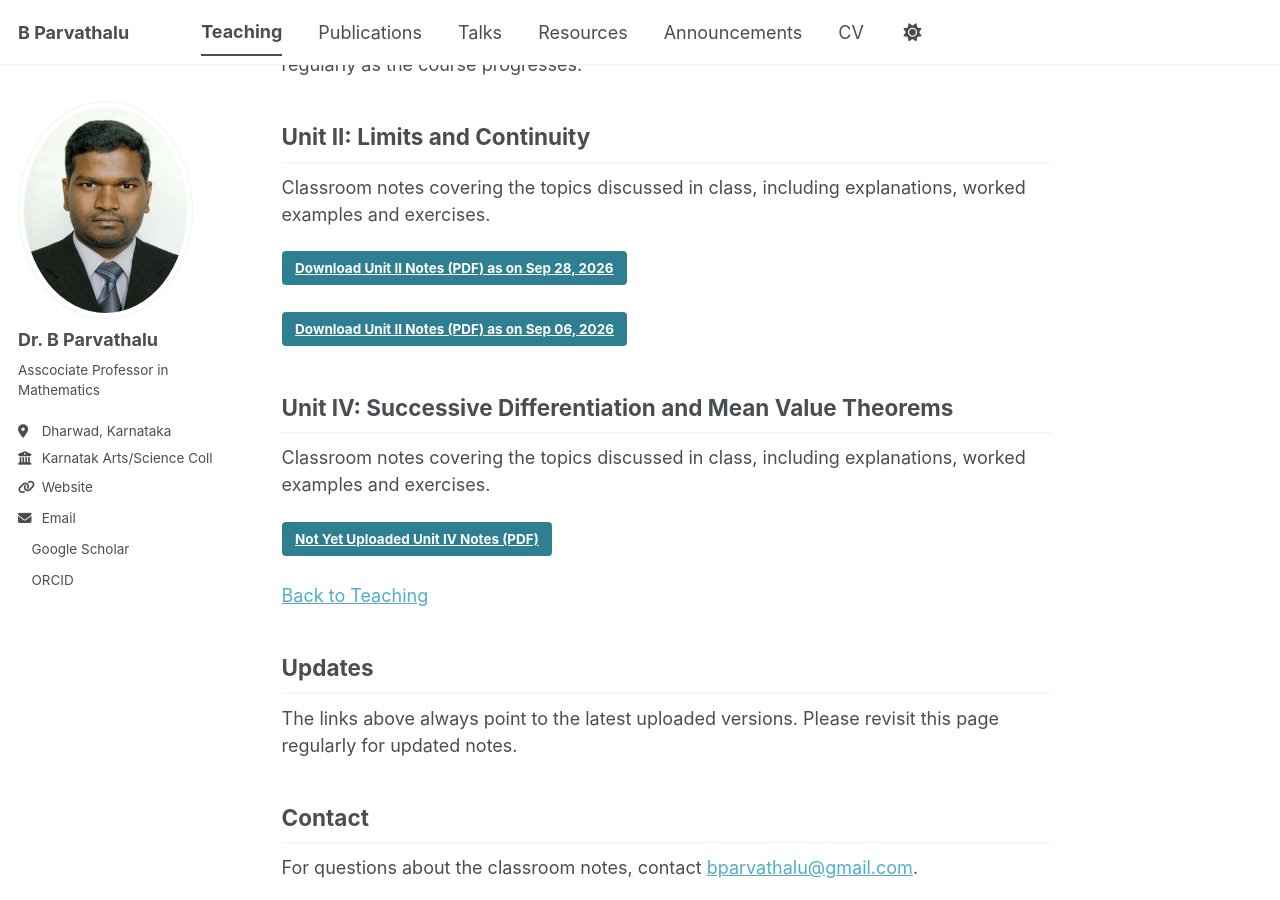
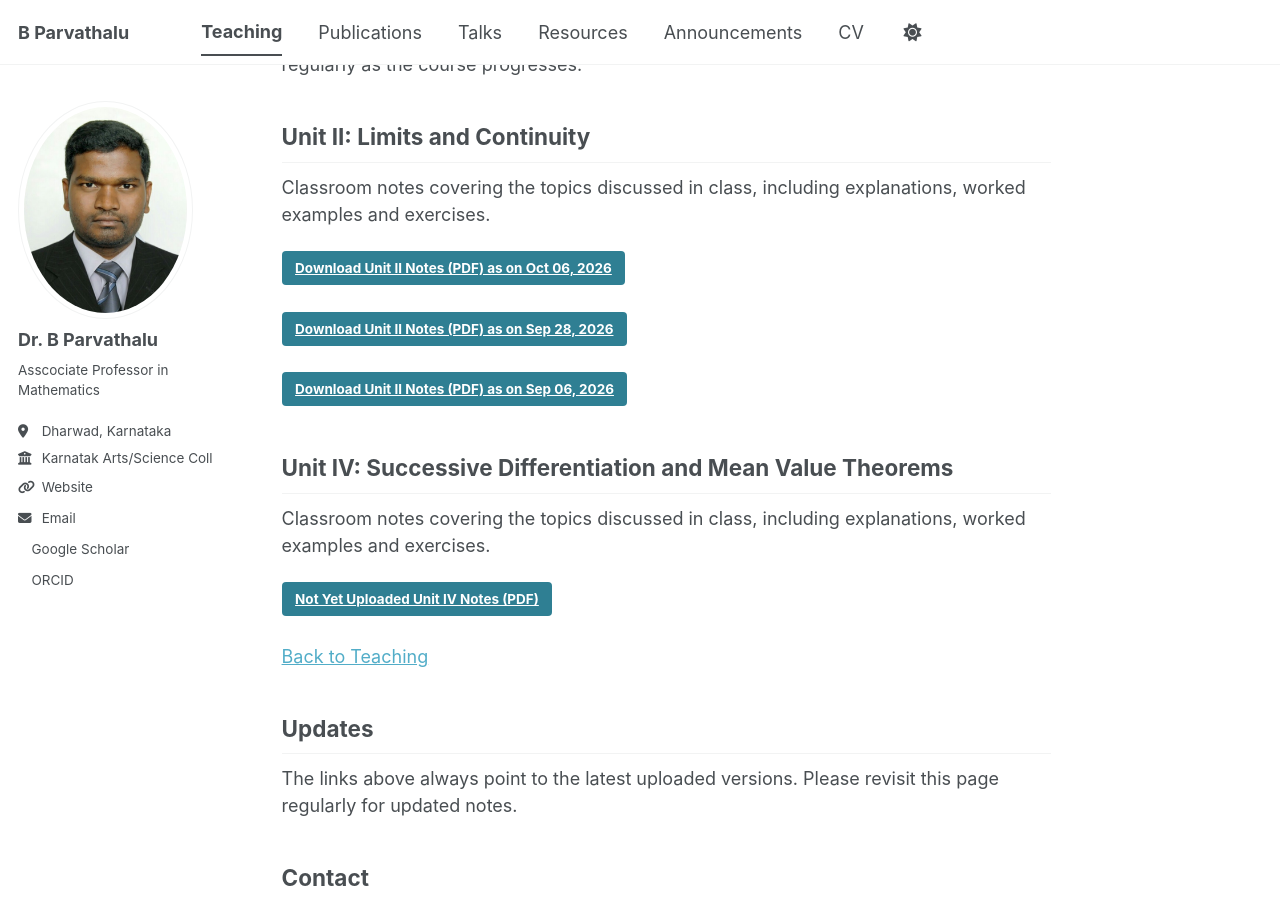
Before and after one commit to drbp-kcd/drbp-kcd.github.io, a Jekyll site: the page built from _teaching/2026-odd-teaching-1.md, in a window 1280 px wide and 900 px high, scrolled down 373 px. Built offline with Jekyll 4.4.1, drawn with Linux system fonts in a browser that asks for light colours; a style sheet for code colours, icons or effects is not loaded.

Commit message:
Update 2026-odd-teaching-1.md

```diff
--- a/_teaching/2026-odd-teaching-1.md
+++ b/_teaching/2026-odd-teaching-1.md
@@ -25,6 +25,8 @@
 Classroom notes covering the topics discussed in class,
 including explanations, worked examples and exercises.
 
+[Download Unit II Notes (PDF) as on Oct 06, 2026]({{ '/files/teaching/algebra-i-calculus-i/I-Class-upto-6Oct26.pdf' | relative_url }}){: .btn .btn--primary}
+
 [Download Unit II Notes (PDF) as on Sep 28, 2026]({{ '/files/teaching/algebra-i-calculus-i/I-Class-upto-28Sep26.pdf' | relative_url }}){: .btn .btn--primary}
 
 [Download Unit II Notes (PDF) as on Sep 06, 2026]({{ '/files/teaching/algebra-i-calculus-i/unit-ii-notes.pdf' | relative_url }}){: .btn .btn--primary}
```
